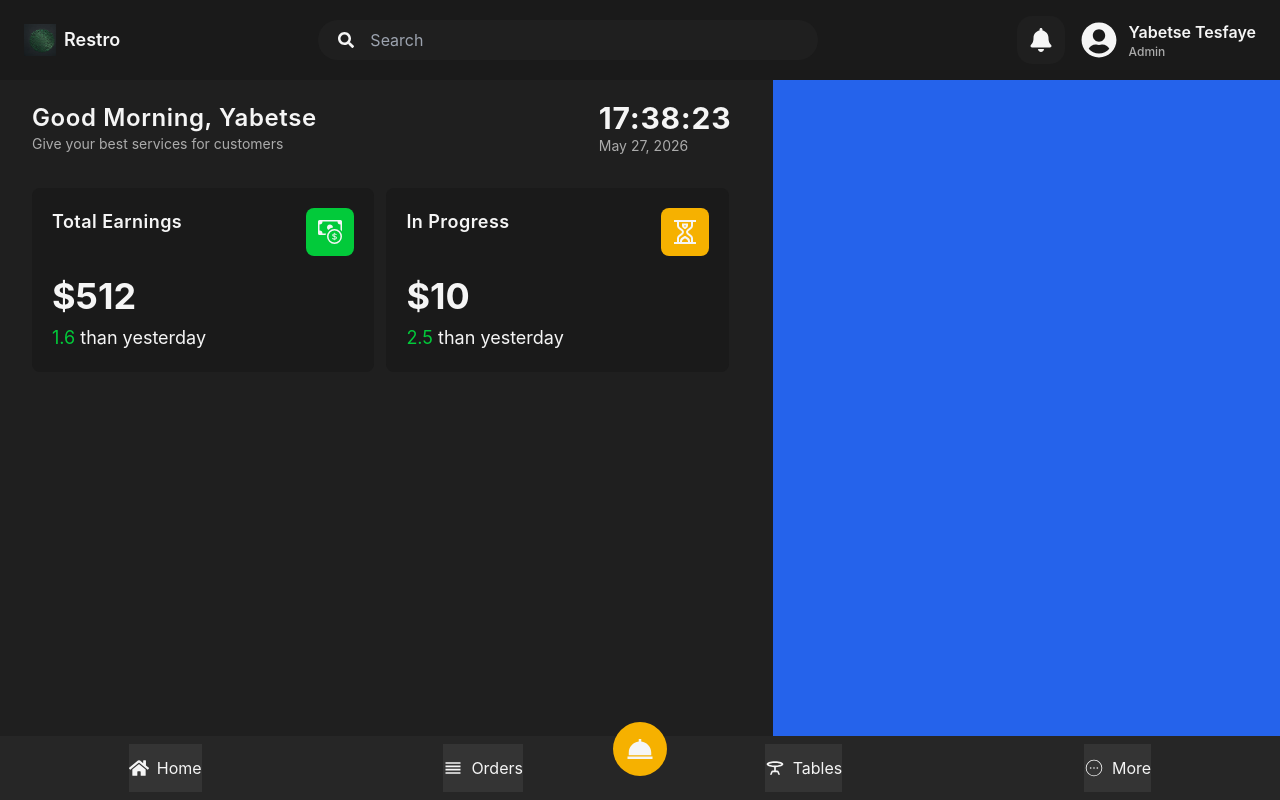
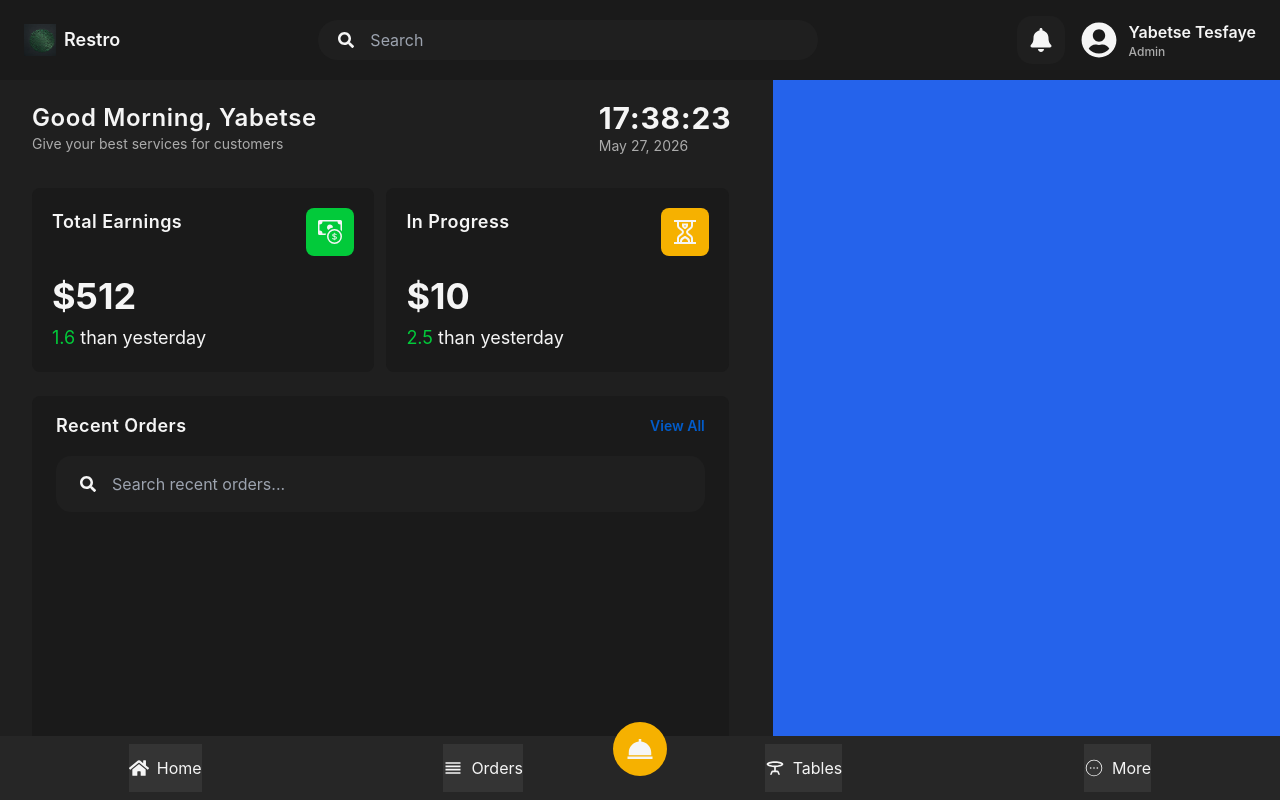
Before and after one commit to yabtesfu/restro-pos, a React (Vite) app: page / in a window 1280 px wide. Built offline with nearby package versions, Linux system fonts and the light colour scheme.

Commit message:
Added Search Button for Recent Orders

```diff
--- /dev/null
+++ b/src/components/home/RecentOrders.jsx
@@ -0,0 +1,28 @@
+import React from 'react'
+import { FaSearch } from 'react-icons/fa';
+
+const RecentOrders = () => {
+  return (
+    <div className='px-8 mt-6'>
+        <div className='bg-[#1a1a1a] w-full h-[450px] rounded-lg'>
+            <div className='flex justify-between items-center px-6 py-4'>
+                <h1 className='text-[#f5f5f5] text-lg font-semibold tracking-wide'>
+                    Recent Orders
+                </h1>
+                <a href="" className="text-[#025cca] text-sm font-semibold">
+                    View All
+                </a>
+
+            </div>
+            <div className='flex items-center gap-4 bg-[#1f1f1f] rounded-[15px] px-6 py-4 mx-6'>
+                <FaSearch className='text-[#f5f5f5]' />
+                <input type="text" placeholder='Search recent orders...' className='bg-[#1f1f1f] outline-none text-[#f5f5f5]' />
+
+            </div>
+
+        </div>
+    </div>
+  )
+}
+
+export default RecentOrders
--- a/src/pages/Home.jsx
+++ b/src/pages/Home.jsx
@@ -4,6 +4,7 @@
 import { BsCashCoin } from 'react-icons/bs';
 import { GrInProgress } from 'react-icons/gr';
 import MiniCard from '../components/home/MiniCard';
+import RecentOrders from '../components/home/RecentOrders';
 
 const Home = () => {
   return (
@@ -15,6 +16,7 @@
           <MiniCard title="Total Earnings" icon={<BsCashCoin />} number={512} footerNum={1.6} />
           <MiniCard title="In Progress" icon={<GrInProgress />} number={10} footerNum={2.5} />
         </div>
+        <RecentOrders />
       </div>
       {/* Right Div */}
       <div className="flex-[2] bg-blue-600"></div>
```
